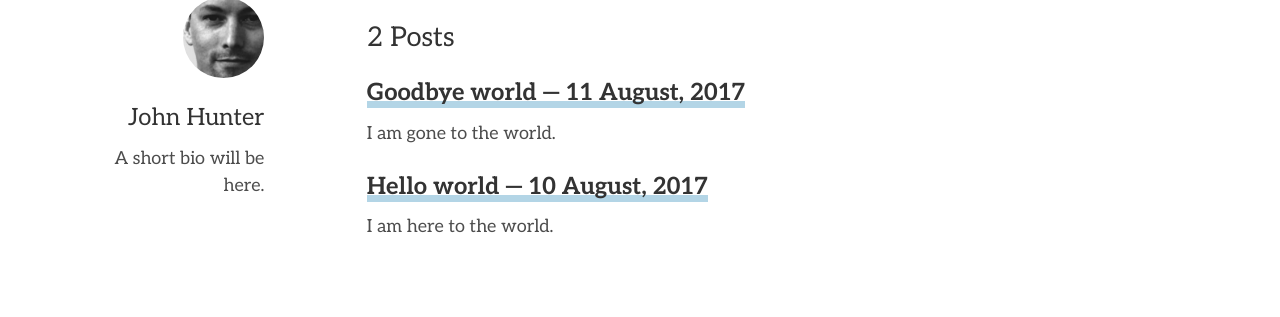
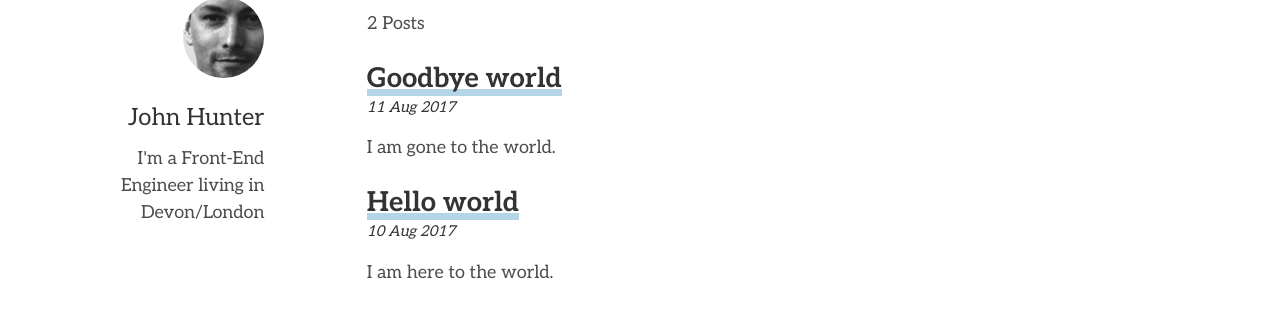
Before and after one commit to johnhunter/johnhunter-info-gatsby, a Gatsby site: page / in a window 1280 px wide. Shown: the part 249-566 px from the top of the page. Built offline with nearby package versions, Linux system fonts and the light colour scheme; Gatsby itself is replaced by a stand-in of ours; some packages are replaced by stand-ins of ours.

Commit message:
Update date styling and bio

```diff
--- a/src/components/Author/index.js
+++ b/src/components/Author/index.js
@@ -43,7 +43,7 @@ const Author = ({ gridArea }) => {
       <img className={avatarCss} src={avatarImage} alt="" itemProp="image"/>
       <div>
         <h3 itemProp="name">John Hunter</h3>
-        <p itemProp="description">A short bio will be here.</p>
+        <p itemProp="description">I&apos;m a Front-End Engineer living in Devon/London</p>
       </div>
     </aside>
   );
--- a/src/pages/index.js
+++ b/src/pages/index.js
@@ -6,15 +6,15 @@
 const IndexPage = ({ data }) => (
   <div itemScope itemType="http://schema.org/Blog">
     <h1>Hi people</h1>
-    <h2>{data.allMarkdownRemark.totalCount} Posts</h2>
+    <p>{data.allMarkdownRemark.totalCount} Posts</p>
     {data.allMarkdownRemark.edges.map(({ node }) => (
       <div key={node.id} itemProp="blogPosts" itemScope itemType="http://schema.org/BlogPosting">
-        <h3>
+        <h2>
           <Link to={node.fields.slug}>
-            {node.frontmatter.title}{" "}
-            <span>— {node.frontmatter.date}</span>
+            {node.frontmatter.title}
+            <time>{node.frontmatter.date}</time>
           </Link>
-        </h3>
+        </h2>
         <p>{node.excerpt}</p>
       </div>
     ))}
@@ -37,7 +37,7 @@
           id
           frontmatter {
             title
-            date(formatString: "DD MMMM, YYYY")
+            date(formatString: "DD MMM YYYY")
           }
           fields {
             slug
```
Also changed, not shown: src/templates/blog-post.js (+7 -1 lines).
